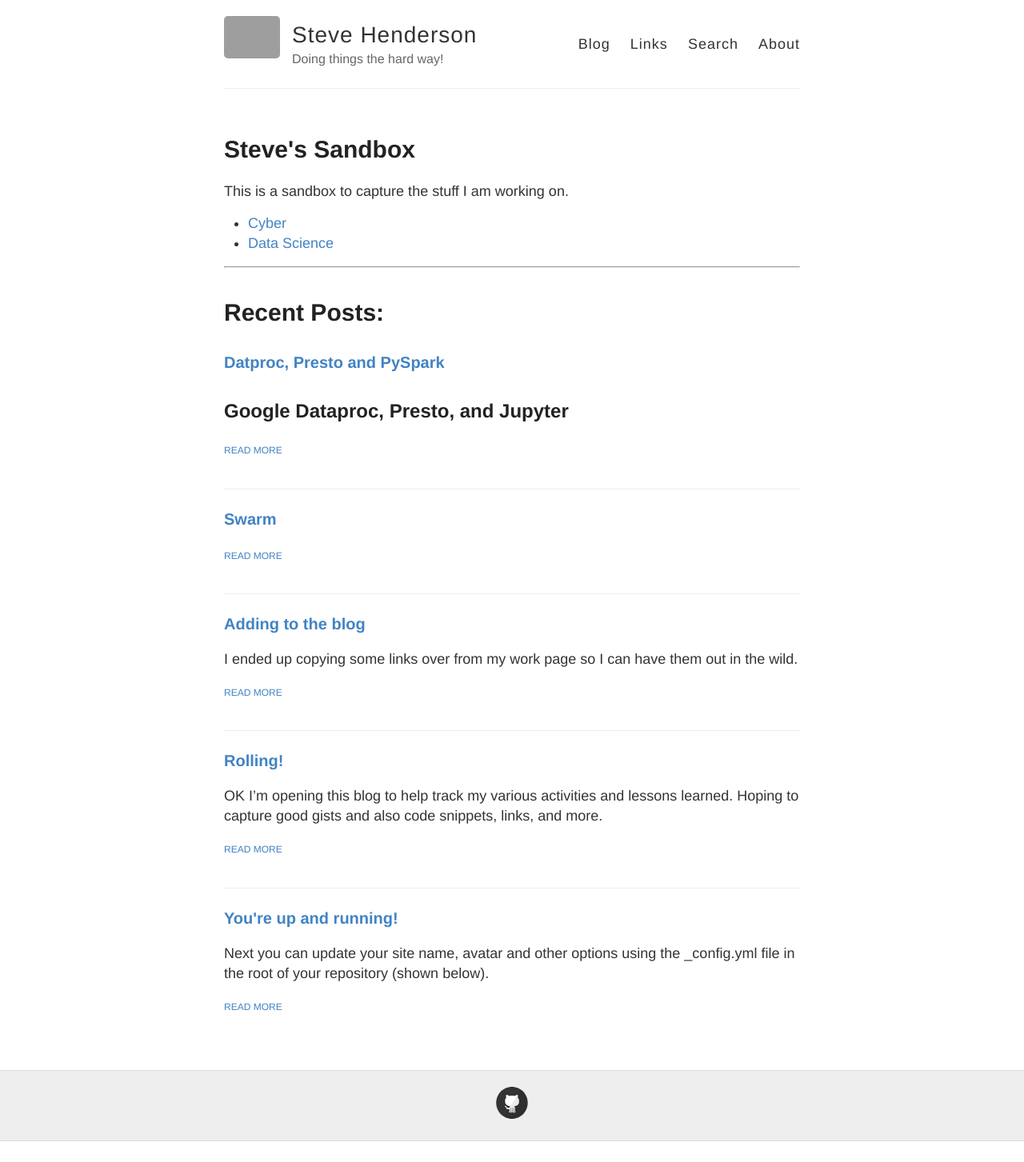
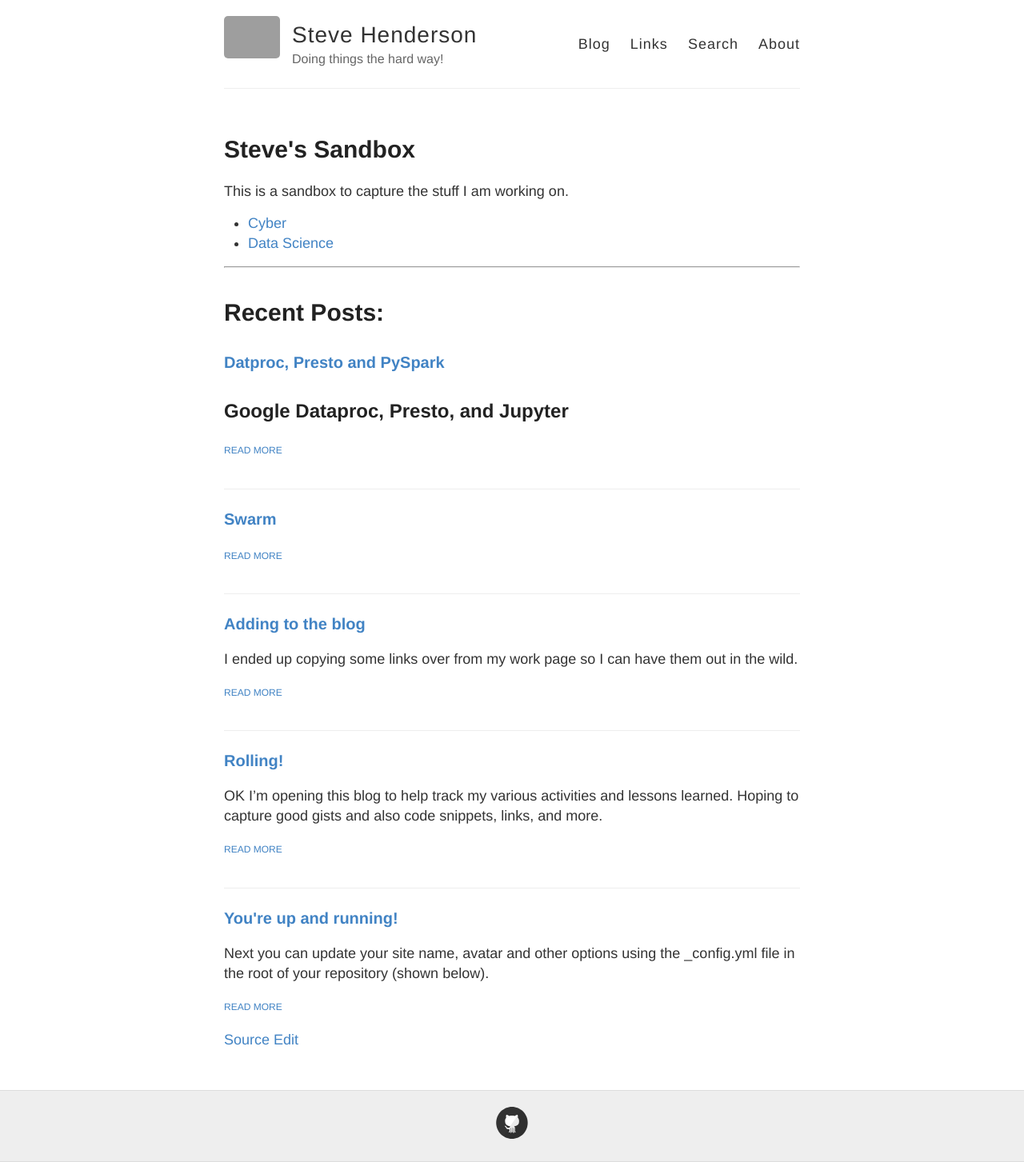
Before and after one commit to stevehenderson/stevehenderson.github.io, a Jekyll site: the page built from index.html, in a window 1280 px wide. Shown: the whole page at 80% size. Built offline with Jekyll 4.4.1, drawn with Linux system fonts in a browser that asks for light colours; before the commit the page ends 1427 px from its top, so only the background shows below that; grey boxes are pictures that could not be loaded.

Commit message:
Update index.html

```diff
--- a/index.html
+++ b/index.html
@@ -27,3 +27,6 @@ This is a sandbox to capture the stuff I am working on.
     </article>
   {% endfor %}
 </div>
+
+
+<a href=https://github.com/stevehenderson/stevehenderson.github.io>Source Edit</a>
```
